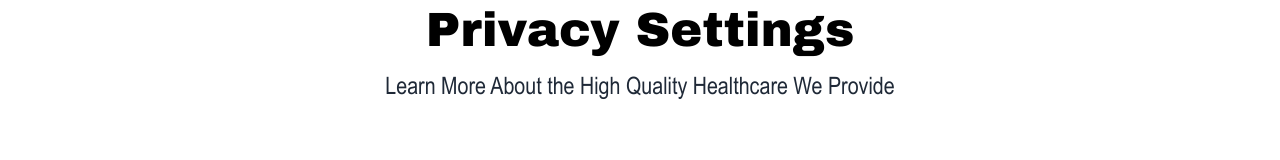
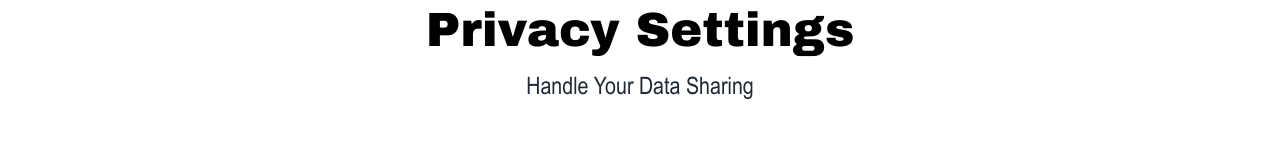
Before and after one commit to TheAdrianVera/Advanced2024, a React (Vite) app: page /privacy in a window 1280 px wide. Shown: the part 626-786 px from the top of the page. Built offline with nearby package versions, Linux system fonts and the light colour scheme; no server answers.

Commit message:
updating functional components

```diff
--- a/src/components/pagesections/PrivacySection.tsx
+++ b/src/components/pagesections/PrivacySection.tsx
@@ -1,12 +1,12 @@
 import React from 'react'
 
-const PrivacySection:React.FC = () => {
+const PrivacySection: React.FC = () => {
     return (
         <div className='section px-5 md:px-20 bg-white pb-20'>
             <div className='flex flex-col items-center py-10'>
                 <div className='flex flex-col items-center'>
                     <h1 className='section-title mb-4'>Privacy Settings</h1>
-                    <h2 className='text-xl font-arial-narrow md:text-2xl text-gray-800 mb-6'>Learn More About the High Quality Healthcare We Provide</h2>
+                    <h2 className='text-xl font-arial-narrow md:text-2xl text-gray-800 mb-6'>Handle Your Data Sharing</h2>
                 </div>
             </div>
             <div className='flex flex-col items-center pb-20'>
--- a/src/components/pagesections/headers/GenericHeaderNoNav.tsx
+++ b/src/components/pagesections/headers/GenericHeaderNoNav.tsx
@@ -1,6 +1,6 @@
 import NavJustHome from '../navigation/NavJustHome'
 
-const GenericHeaderNoNav = () => {
+const GenericHeaderNoNav: React.FC = () => {
     return (
         <header className="header-nav sticky top-0 bg-advancedDarkBlue text-white h-20 flex items-center">
             <NavJustHome />
```
